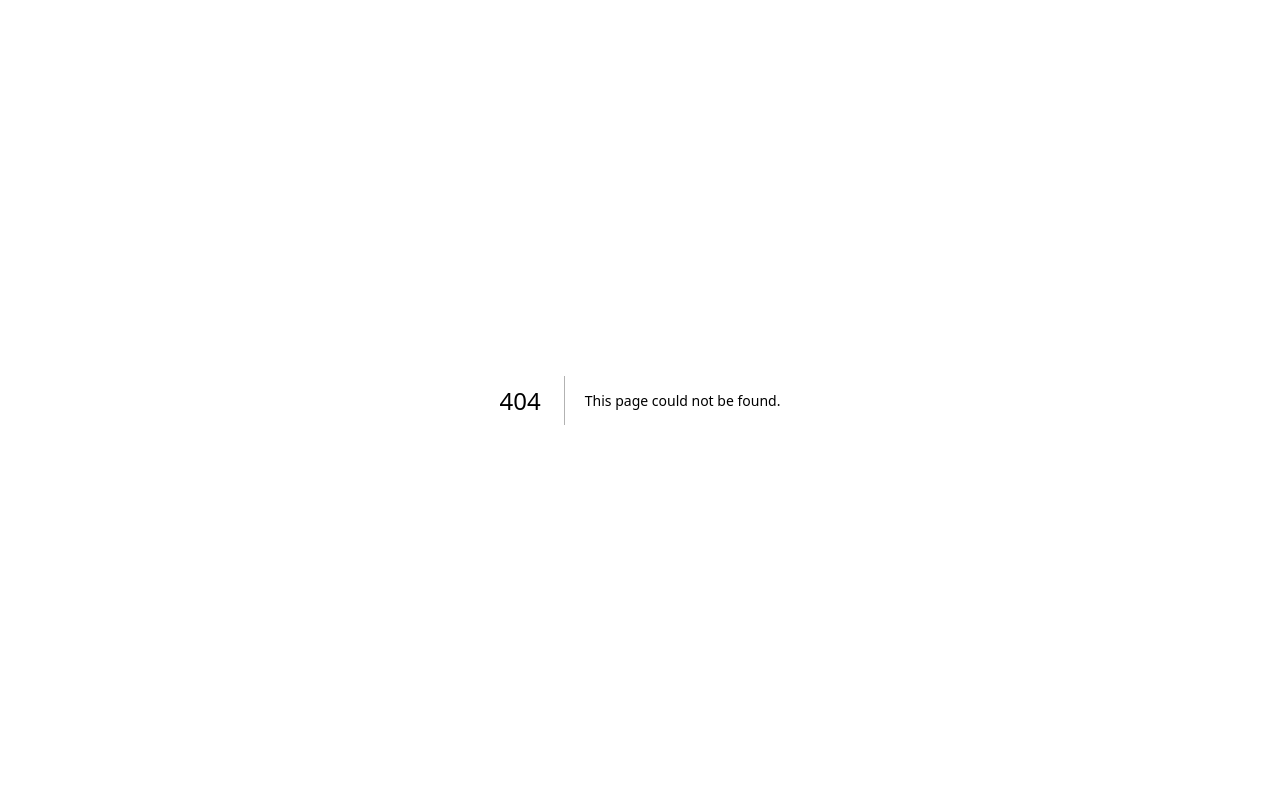
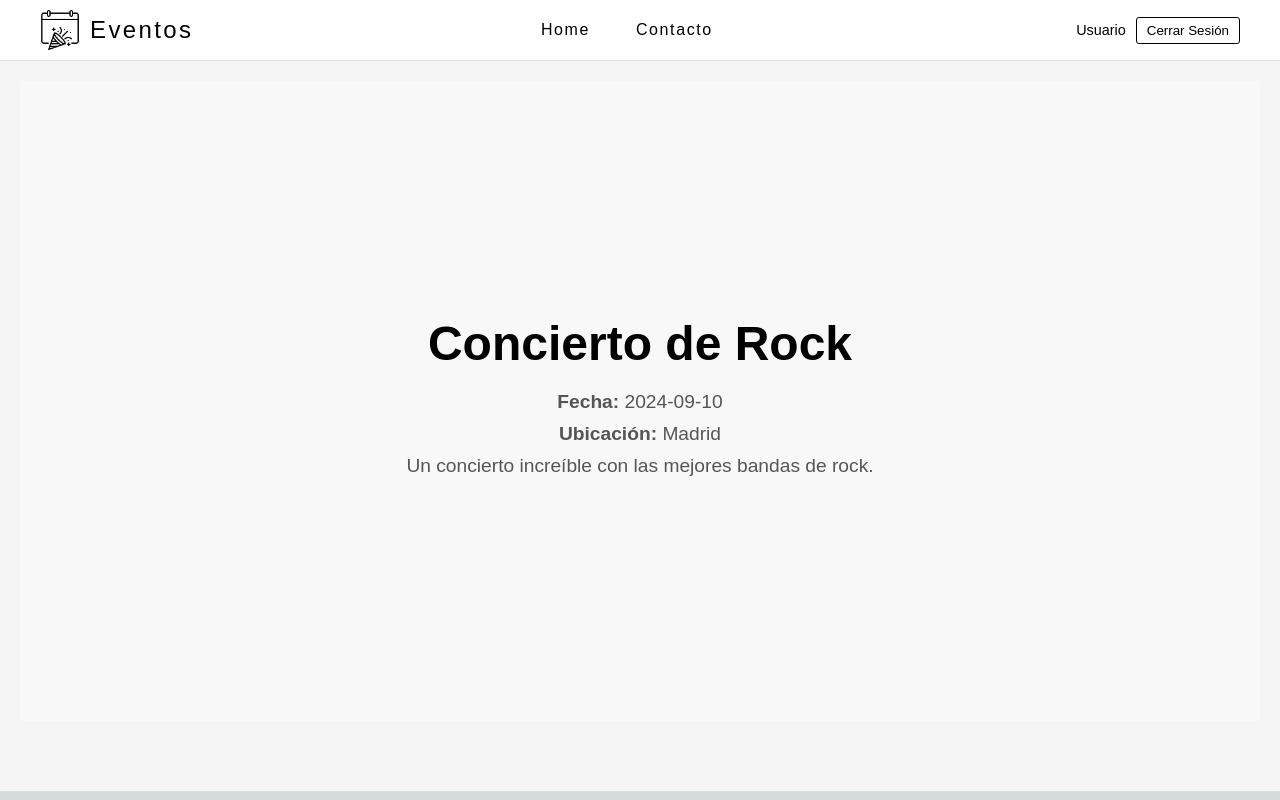
Before and after one commit to Emilia123456/efsi-tp9-eventos, a Next.js app in the folder eventos/: page /detail/1 in a window 1280 px wide. Before the commit this address had no page. Built offline with nearby package versions, Linux system fonts and the light colour scheme.

Commit message:
ya andaaaaa, falta hacerlo en componentes

```diff
--- a/eventos/app/components/Navbar.js
+++ b/eventos/app/components/Navbar.js
@@ -1,6 +1,7 @@
 "use client";
 
 import Link from 'next/link';
+import Image from 'next/image';
 import styles from './Navbar.module.css';
 
 const Navbar = ({ children }) => {
@@ -8,7 +9,7 @@ const Navbar = ({ children }) => {
     <div className={styles.container}>
       <header className={styles.header}>
         <div className={styles.logoContainer}>
-          <img src="eventos/app/assets/logo.png" alt="Logo" className={styles.logo} /> {/* NO SE VE EL LOGO */}
+        <img src="/assets/logo.png" alt="Logo2" className={styles.logo} />  {/* NO SE VE EL LOGO */}
           <h1 className={styles.title}>Eventos</h1>
         </div>
         <nav className={styles.nav}>
--- a/eventos/app/detail/Details.module.css
+++ b/eventos/app/detail/Details.module.css
@@ -3,7 +3,7 @@
   flex-direction: column;
   align-items: center;
   justify-content: center;
-  min-height: 100vh;
+  min-height: 80vh;
   padding: 20px;
   background-color: #f8f8f8;
 }
--- a/eventos/app/detail/page.js
+++ b/eventos/app/detail/[id]/page.js
@@ -2,12 +2,13 @@
 
 import { useRouter } from 'next/router';
 import { useState, useEffect } from 'react';
-import styles from './Details.module.css';
+import styles from '../Details.module.css';
+import Navbar from '@/app/components/navbar';
 
-export default function EventDetails() {
-  const router = useRouter();
-  const { id } = router.query;
+export default function EventDetails({ params }) {
+  const { id } = params;
   const [event, setEvent] = useState(null);
+
 
   useEffect(() => {
     const eventsData = [
@@ -23,11 +24,13 @@ export default function EventDetails() {
   if (!event) return <p>Cargando evento...</p>;
 
   return (
+    <Navbar>
     <main className={styles.detailsContainer}>
       <h1 className={styles.eventTitle}>{event.title}</h1>
       <p className={styles.eventDate}><strong>Fecha:</strong> {event.date}</p>
       <p className={styles.eventLocation}><strong>Ubicación:</strong> {event.location}</p>
       <p className={styles.eventDescription}>{event.description}</p>
     </main>
+    </Navbar>
   );
 }
--- a/eventos/app/events/page.js
+++ b/eventos/app/events/page.js
@@ -19,7 +19,8 @@ export default function Events() {
   }, []);
 
   const handleEventClick = (id) => {
-    router.push(`/detail/page?id=${id}`);
+    console.log("llega aca", id)
+    router.push(`/detail/${id}`);
   };
 
   return (
```
Also changed, not shown: eventos/.eslintrc.json, eventos/public/assets/logo.png (renamed from eventos/app/assets/logo.png).
